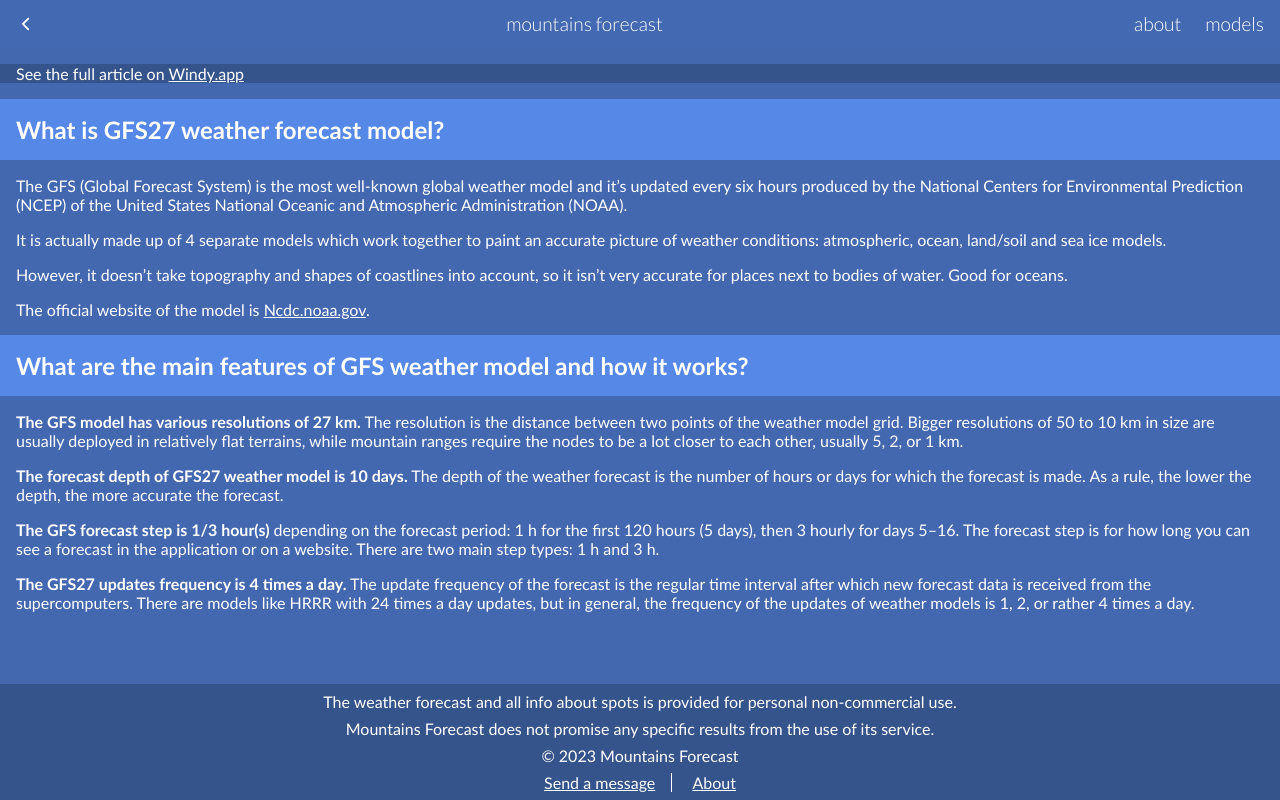
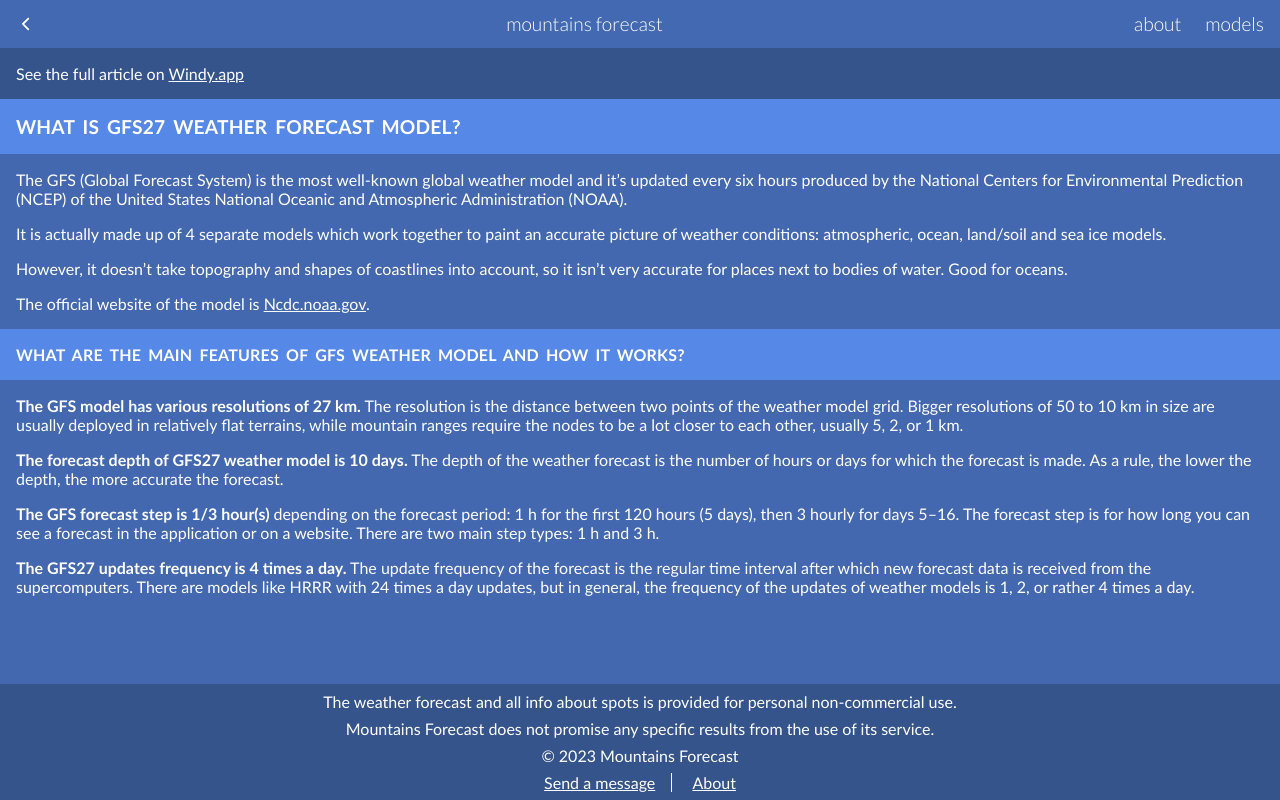
Before and after one commit to Zilola-Nazarova/harry-potter-characters, a React (Vite) app: page /models/1 in a window 1280 px wide. Built offline with nearby package versions, Linux system fonts and the light colour scheme; no server answers.

Commit message:
Adjust Icon and Gfs components' stylings

```diff
--- a/src/styles/Models.module.css
+++ b/src/styles/Models.module.css
@@ -5,13 +5,19 @@
   font-family: 'Gill Sans', 'Gill Sans MT', Calibri, 'Trebuchet MS', sans-serif;
 }
 
+.gfs > h2,
+.icon > h2 {
+  font-size: 1.2rem;
+  text-transform: uppercase;
+  padding: 1rem 1rem;
+  letter-spacing: 0.2px;
+  word-spacing: 3px;
+}
 
-.gfs > h2,
+.gfs h2:last-of-type {
+  font-size: 1rem;
+}
 
-.icon > h2,
-.icon > ul {
-  padding: 1rem 1rem;
-}
 .icon > p,
 .gfs > p {
   padding: 0 1rem;
@@ -19,7 +25,8 @@
 }
 
 .icon > ul {
-  background-color: rgb(53, 84, 139);
+  padding: 1rem 1rem;
+  background-color: rgb(63, 98, 166);
 }
 
 .icon li {
@@ -34,6 +41,8 @@
 
 .gfs p:first-child,
 .icon p:first-child {
+  padding: 1rem 1rem;
+  margin: 0;
   background-color: rgb(53, 84, 139);
 }
 
```
